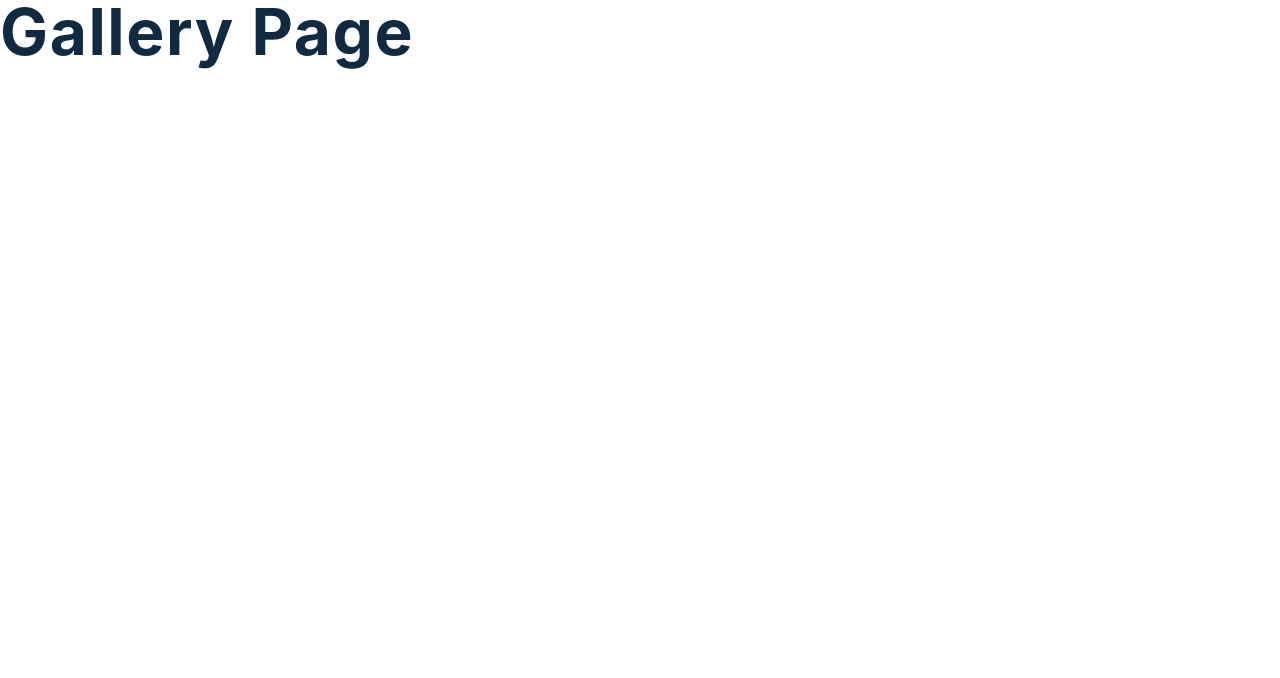
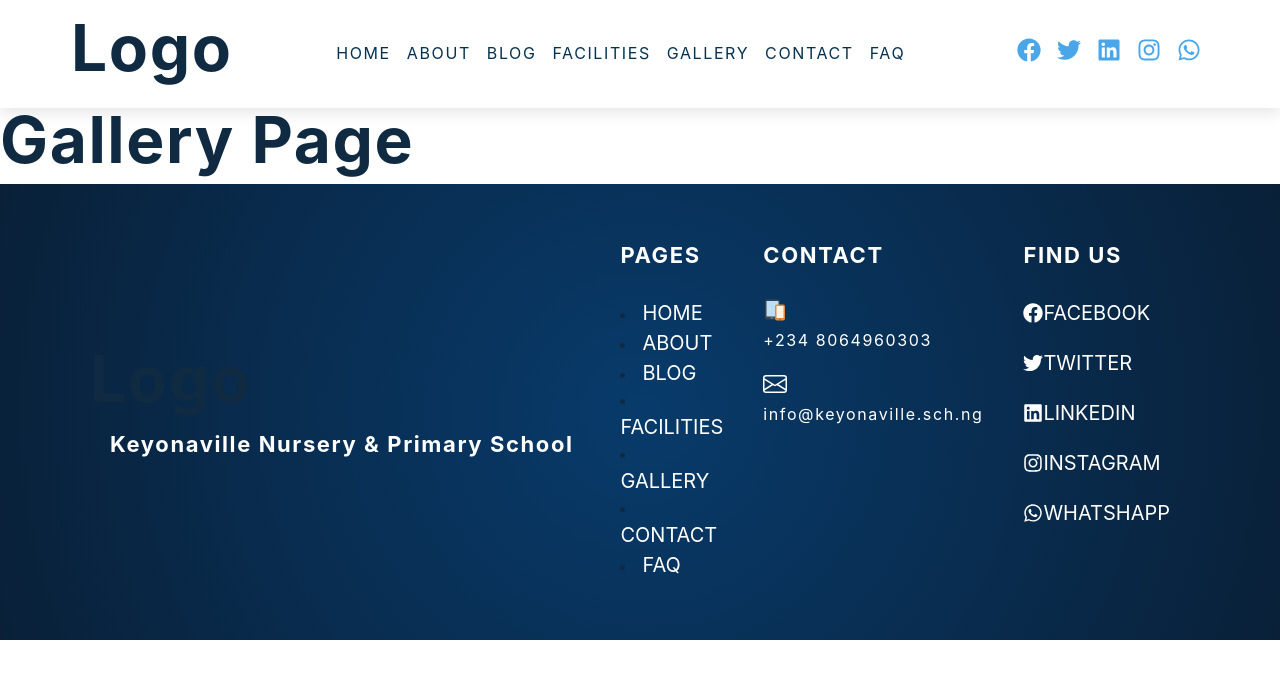
Before and after one commit to domchu/keyonaville, a Next.js app: page /gallery in a window 1280 px wide. Shown: the top 678 px of the page. Built offline with nearby package versions, Linux system fonts and the light colour scheme.

Commit message:
chore:import the navbar & footer to gallery page

```diff
--- a/pages/gallery.js
+++ b/pages/gallery.js
@@ -1,5 +1,7 @@
 import Head from "next/head";
 import Image from "next/image";
+import Footer from "../Components/Footer/Footer";
+import Navbar from "../Components/Navbar/Navbar";
 
 export default function Gallery() {
   return (
@@ -9,7 +11,9 @@ export default function Gallery() {
         <meta name="description" content="Generated by create next app" />
         <link rel="icon" href="/favicon.ico" />
       </Head>
+      <Navbar />
       <h1>Gallery Page</h1>
+      <Footer />
     </div>
   );
 }
```
